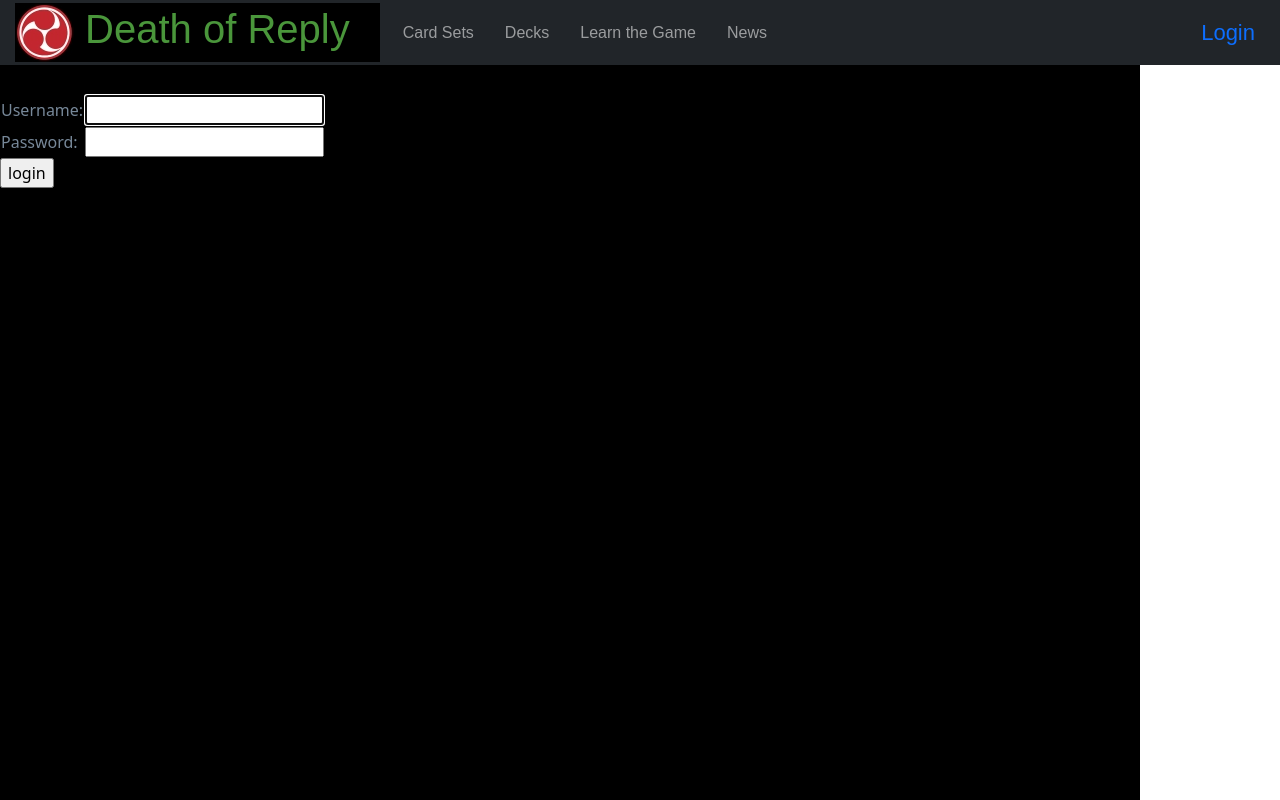
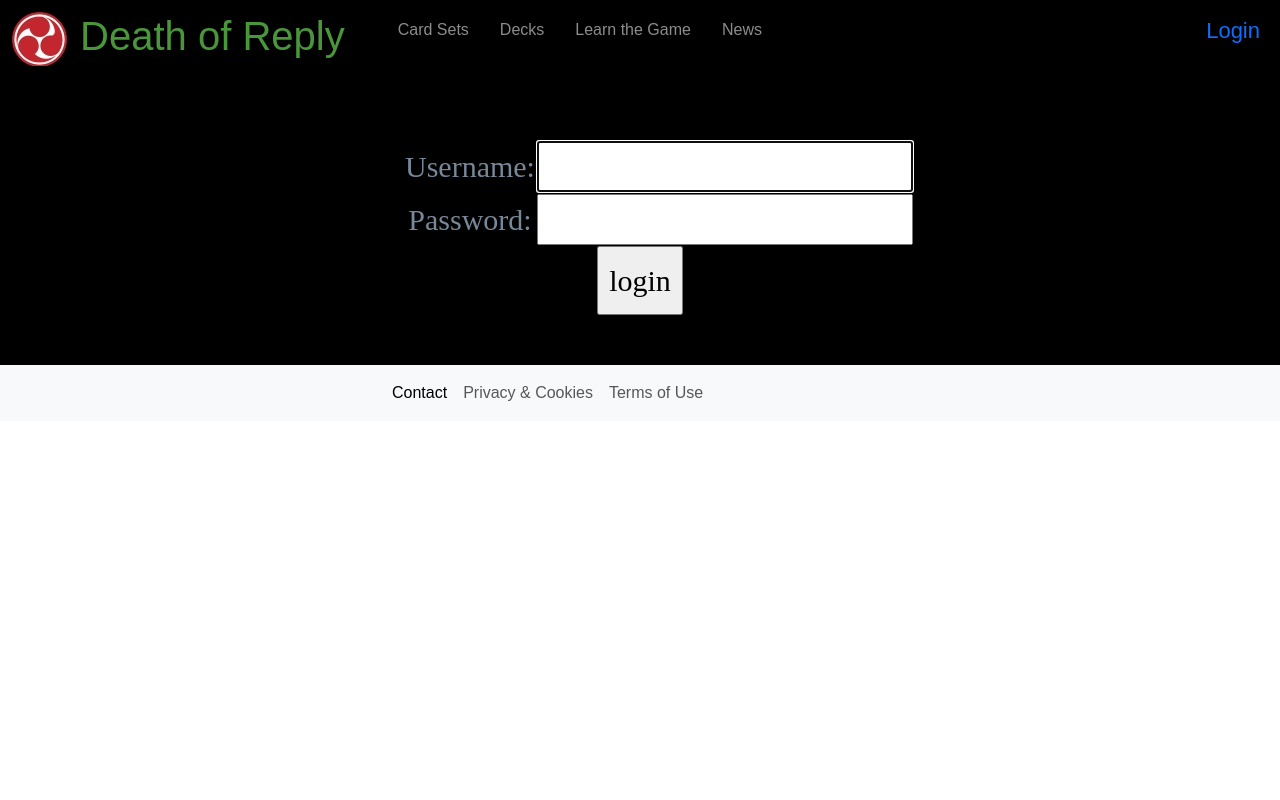
Before and after one commit to jilltorkelson/UNOSystemSpielcraft, a Django app: page /accounts/login/ in a window 1280 px wide. Run offline with Django 5.2, Linux system fonts and the light colour scheme.

Commit message:
Submitted Milestone 6

```diff
--- a/cards/static/cards/css/style.css
+++ b/cards/static/cards/css/style.css
@@ -6,6 +6,11 @@ html {
     margin: 0;
 }
 
+head {
+
+}
+
+
 body {
     width: 100%;
     height: 100%;
@@ -13,8 +18,24 @@ body {
     margin: 0;
 }
 
+header {
+
+}
+
+.navbar-container {
+    position: fixed;
+    top: 0;
+    height: 120px;
+    background-color: black;
+    overflow: auto;
+    width: 100%;
+    vertical-align: middle;
+    padding: 10px;
+}
+
 .navbar-logo {
     text-decoration: none;
+    float: left;
     font-size: 40px;
     line-height: 90%;
     font-family: "Algerian", fantasy, serif;
@@ -23,33 +44,11 @@ body {
     background-color: black;
 }
 
-.table {
-    color: lightgrey;
-}
-.navbar {
-    width: 100%;
-    padding: 3px;
-    position: fixed;
-}
-
 
 .nav-item {
     padding-left: 15px;
     font-family: "Copperplate Gothic Light", fantasy, serif;
     font-size: 16px;
-
-}
-
-.home {
-    background-image: url("images/lonesoldier.jpeg");
-    background-color: black;
-    color: lightslategrey;
-    width: 100%;
-    height: 100%;
-    padding-left: 0;
-    padding-right: 0;
-    margin: 0;
-
 }
 
 .nav-item-employee {
@@ -64,22 +63,71 @@ body {
     font-family: "Cascadia Code", fantasy, serif;
     font-size: 22px;
     text-decoration: none;
+    float: right;
 }
 
-.container {
-    padding-top: 70px;
+.block-content {
+    position: relative;
+    margin-top: 50px;
+    text-align: center;
+    padding: 0;
     background-color: black;
-    color: lightslategrey;
-    width: 100%;
-    height: 100%;
-    padding-left: 0;
-    padding-right: 0;
-    margin: 0;
 }
 
-.footer {
+
+.footer-container {
   width: 100%;
+  bottom: 0;
   background-color: green;
   color: white;
   text-align: center;
 }
+
+.navbar-footer {
+    padding-left: 30%;
+
+}
+
+
+.block-content .centered-logo p {
+    position: absolute;
+    top: 10%;
+    left: 90%;
+    transform: translate(-50%, -50%);
+    text-decoration: none;
+    font-size: 40px;
+    font-family: "Algerian", fantasy, serif;
+    color: green;
+    background: rgb(0,0,0);
+    background: rgba(0,0,0,.5);
+    padding: 4px;
+    width: 20%;
+}
+
+
+.table {
+    color: lightgrey;
+    padding: 20px;
+}
+
+.login-form {
+    padding: 50px;
+    color: lightslategray;
+    font-family: "Calisto MT", serif;
+    font-size: 30px;
+
+}
+
+#login-table {
+    margin-left: 30%;
+    padding: 100px;
+    color: lightslategray;
+}
+
+.login-row {
+    padding: 20px;
+    margin-bottom: 20px;
+}
+#login-button {
+    padding: 10px;
+}
--- a/cards/templates/base.html
+++ b/cards/templates/base.html
@@ -9,13 +9,12 @@
     <link href="https://cdn.jsdelivr.net/npm/bootstrap@5.3.0-alpha1/dist/css/bootstrap.min.css" rel="stylesheet"
           integrity="sha384-GLhlTQ8iRABdZLl6O3oVMWSktQOp6b7In1Zl3/Jr59b6EGGoI1aFkw7cmDA6j6gD" crossorigin="anonymous">
     <link rel="stylesheet" href="{% static 'cards/css/style.css' %}">
-
 </head>
 
 <body>
 <header>
 <nav class="navbar navbar-expand-lg navbar-dark bg-dark">
-    <div class="container-fluid">
+    <div class="navbar-container">
         <a class="navbar-logo" href="{% url 'index' %}">
             <img src="{% static 'images/circlered26.jpg' %}" alt="home"/> Death of Reply</a>
         <button class="navbar-toggler" type="button" data-bs-toggle="collapse" data-bs-target="#navbarSupportedContent"
@@ -71,11 +70,11 @@
         {% endif %}
     </ul>
         </div>
-    </div>
+</div>
 </nav>
 </header>
 
-<div class="container">
+<div class="block-content">
     <br/>
     {% block content %}
 
@@ -85,7 +84,22 @@
         integrity="sha384-w76AqPfDkMBDXo30jS1Sgez6pr3x5MlQ1ZAGC+nuZB+EYdgRZgiwxhTBTkF7CXvN"
         crossorigin="anonymous"></script>
 </body>
-<nav class="navbar navbar-light bg-light">
-  <a class="footer" href="#">Footer</a>
+
+
+<nav class="navbar navbar-expand-lg navbar-light bg-light">
+    <div class="navbar-footer">
+  <button class="navbar-toggler" type="button" data-toggle="collapse" data-target="#navbarNavAltMarkup" aria-controls="navbarNavAltMarkup" aria-expanded="false" aria-label="Toggle navigation">
+    <span class="navbar-toggler-icon"></span>
+  </button>
+  <div class="collapse navbar-collapse" id="navbarNavAltMarkup">
+    <div class="navbar-nav">
+        <a class="nav-item nav-link active" href="#">Contact</a>
+      <a class="nav-item nav-link" href="#">Privacy & Cookies</a>
+      <a class="nav-item nav-link" href="#">Terms of Use</a>
+    </div>
+    </div>
+  </div>
 </nav>
+
+
 </html>
--- a/cards/templates/registration/login.html
+++ b/cards/templates/registration/login.html
@@ -15,19 +15,21 @@
   {% endif %}
 
   <form method="post" action="{% url 'login' %}">
+    <div class="login-form">
     {% csrf_token %}
-    <table>
-      <tr>
+    <table id="login-table">
+      <tr class="login-row">
         <td>{{ form.username.label_tag }}</td>
         <td>{{ form.username }}</td>
       </tr>
-      <tr>
+      <tr class="login-row">
         <td>{{ form.password.label_tag }}</td>
         <td>{{ form.password }}</td>
       </tr>
     </table>
-    <input type="submit" value="login">
+    <input id="login-button" type="submit" value="login">
     <input type="hidden" name="next" value="{{ next }}">
+    </div>
   </form>
 
 {% endblock %}
```
Also changed, not shown: cards/templates/index.html (+6 -3 lines), cards/static/images/lonesoldier1.jpeg (added).
